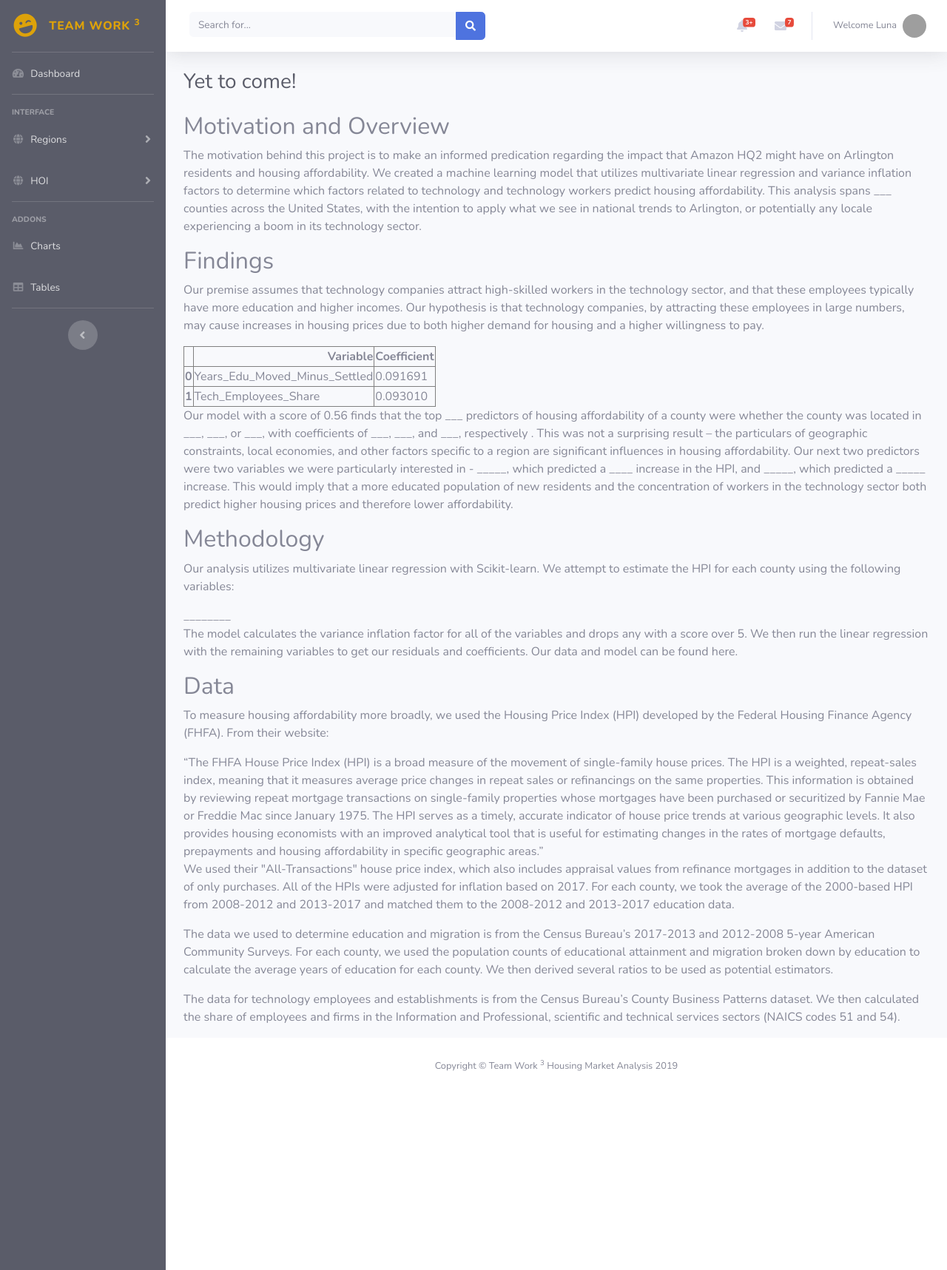
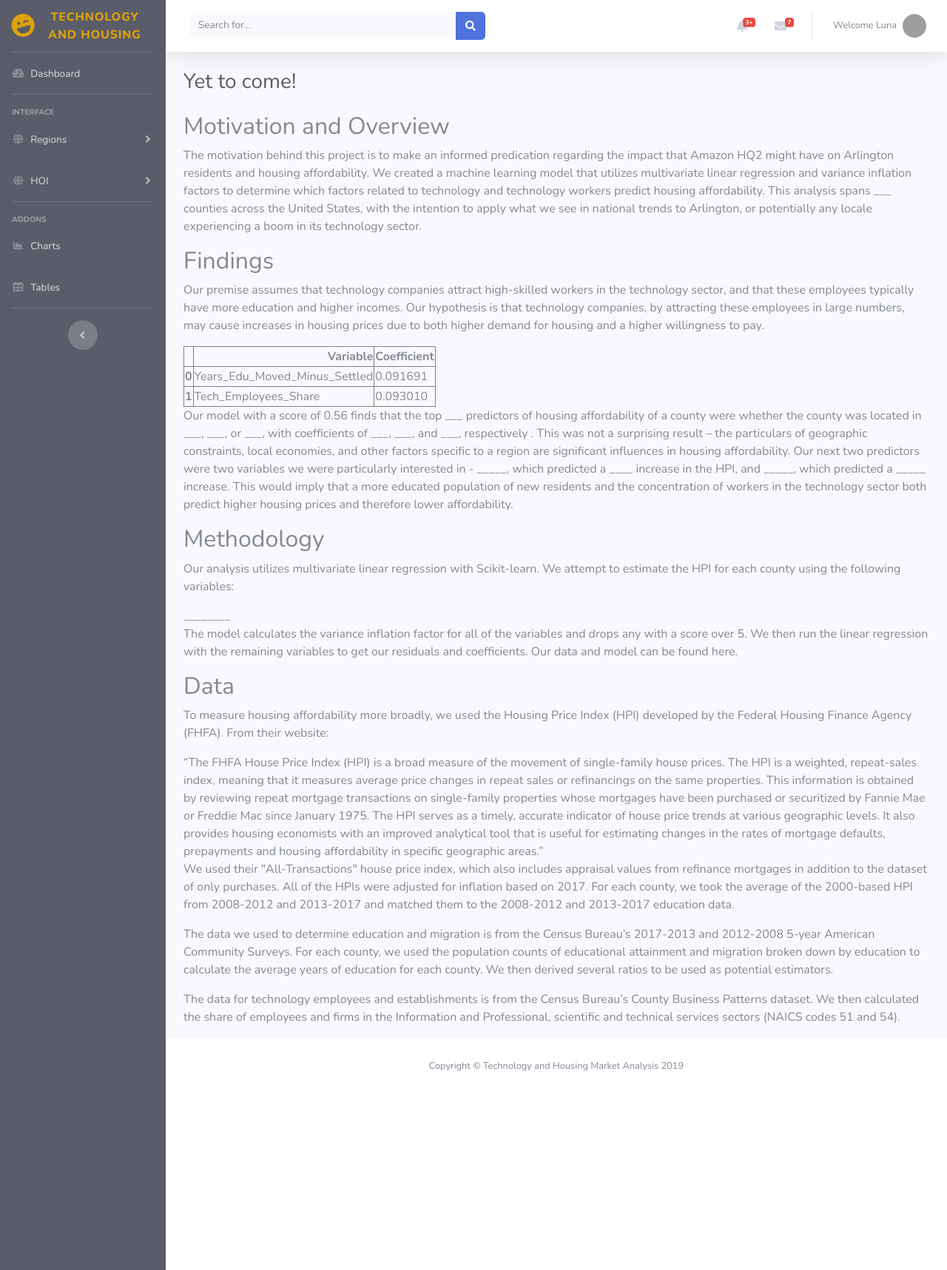
Before and after one commit to Nishadows/housingmarket, a Flask app: page /tech_education_model in a window 1280 px wide. Shown: the whole page at 74% size. Run offline with Flask 2, Linux system fonts and the light colour scheme; some libraries are stand-ins or nearby versions; grey boxes are pictures that could not be loaded.

Commit message:
fixing tw3

```diff
--- a/housingmarket/templates/index.html
+++ b/housingmarket/templates/index.html
@@ -48,7 +48,7 @@
               <footer class="sticky-footer bg-white">
                 <div class="container my-auto">
                   <div class="copyright text-center my-auto">
-                    <span>Copyright © Team Work <sup>3</sup> Housing Market Analysis 2019</span>
+                    <span>Copyright © Technology and Housing Market Analysis 2019</span>
                   </div>
                 </div>
               </footer>
--- a/housingmarket/templates/tech_education_model.html
+++ b/housingmarket/templates/tech_education_model.html
@@ -136,7 +136,7 @@
         <div class="sidebar-brand-icon rotate-n-15">
           <i class="fas fa-laugh-wink"></i>
         </div>
-        <div class="sidebar-brand-text mx-3">Team Work <sup>3</sup></div>
+        <div class="sidebar-brand-text mx-3">Technology and Housing</div>
       </a>
 
       <!-- Divider -->
@@ -547,7 +547,7 @@
     <footer class="sticky-footer bg-white">
       <div class="container my-auto">
         <div class="copyright text-center my-auto">
-          <span>Copyright © Team Work <sup>3</sup> Housing Market Analysis 2019</span>
+          <span>Copyright © Technology and Housing Market Analysis 2019</span>
         </div>
       </div>
     </footer>
--- a/housingmarket/templates/visual.html
+++ b/housingmarket/templates/visual.html
@@ -130,7 +130,7 @@
           <div class="sidebar-brand-icon rotate-n-15">
             <i class="fas fa-laugh-wink"></i>
           </div>
-          <div class="sidebar-brand-text mx-3">Team Work <sup>3</sup></div>
+          <div class="sidebar-brand-text mx-3">Technology and Housing</div>
         </a>
 
         <!-- Divider -->
@@ -448,7 +448,7 @@
         <footer class="sticky-footer bg-white">
           <div class="container my-auto">
             <div class="copyright text-center my-auto">
-              <span>Copyright © Team Work <sup>3</sup> Housing Market Analysis 2019</span>
+              <span>Copyright © Technology and Housing Market Analysis 2019</span>
             </div>
           </div>
         </footer>
--- a/housingmarket/templates/visual2.html
+++ b/housingmarket/templates/visual2.html
@@ -130,7 +130,7 @@
           <div class="sidebar-brand-icon rotate-n-15">
             <i class="fas fa-laugh-wink"></i>
           </div>
-          <div class="sidebar-brand-text mx-3">Team Work <sup>3</sup></div>
+          <div class="sidebar-brand-text mx-3">Technology and Housing</div>
         </a>
 
         <!-- Divider -->
@@ -448,7 +448,7 @@
         <footer class="sticky-footer bg-white">
           <div class="container my-auto">
             <div class="copyright text-center my-auto">
-              <span>Copyright © Team Work <sup>3</sup> Housing Market Analysis 2019</span>
+              <span>Copyright © Technology and Housing Market Analysis 2019</span>
             </div>
           </div>
         </footer>
```
